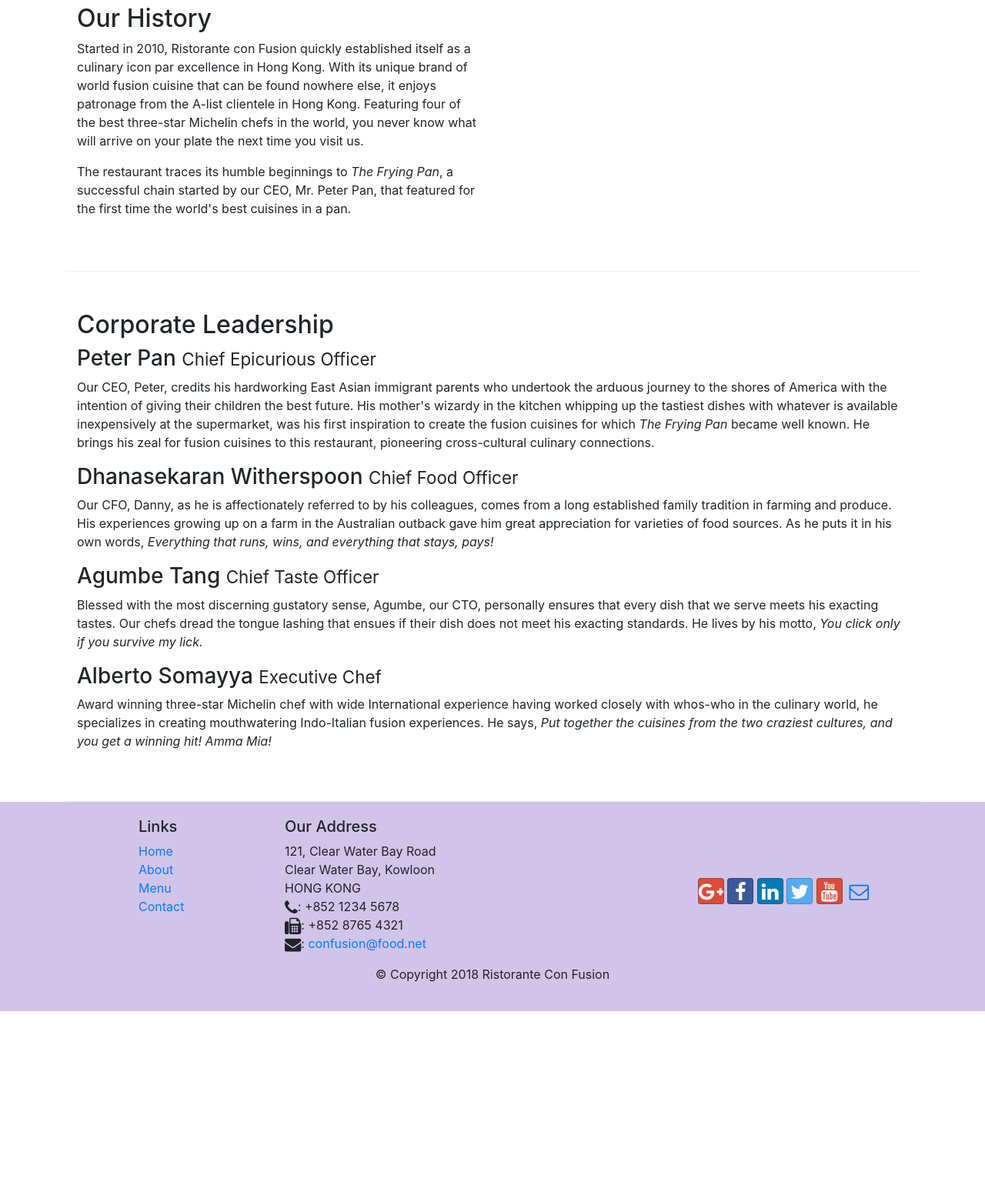
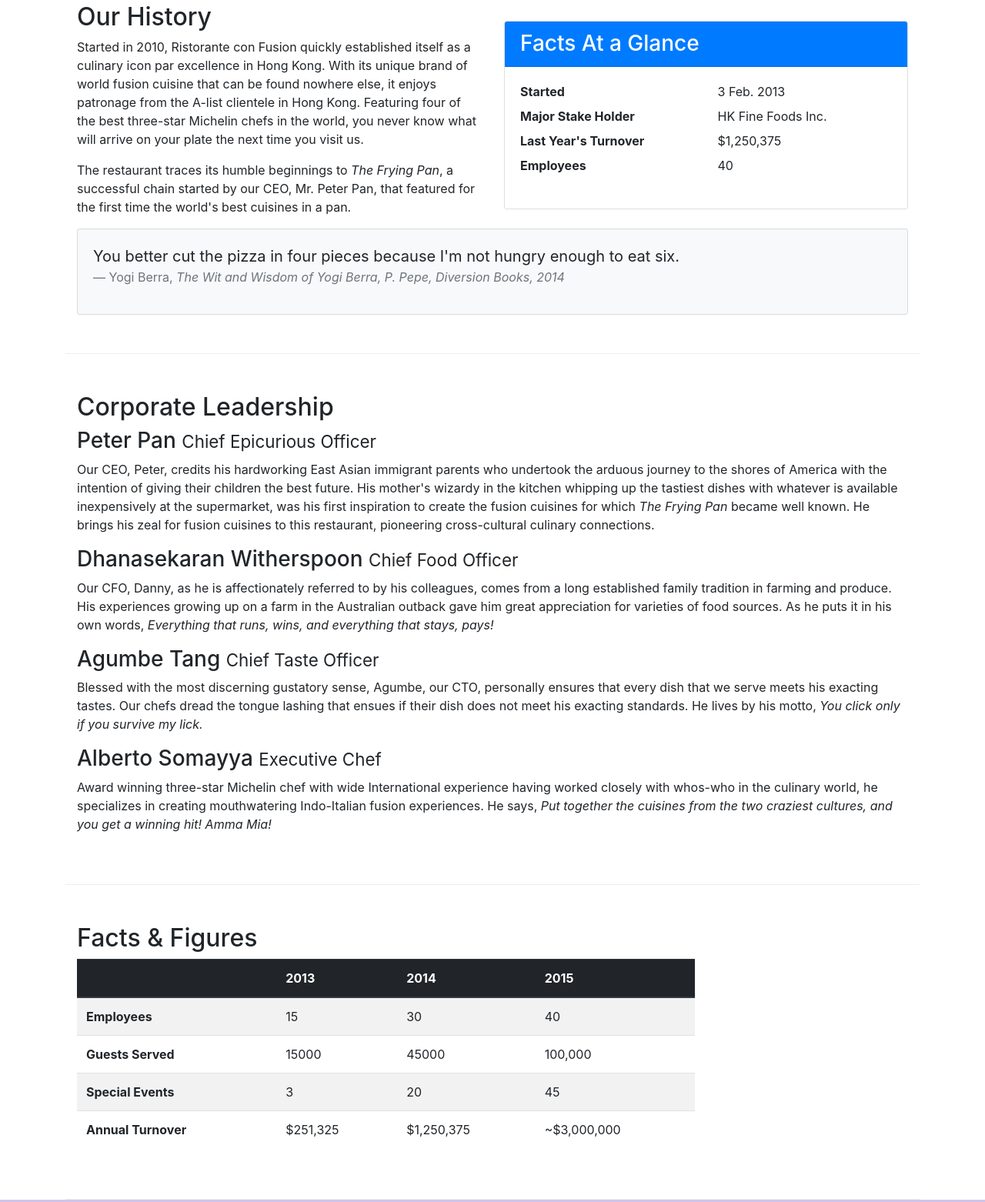
Before and after one commit to srnasib/conFusion, a website: page aboutus.html in a window 1280 px wide. Shown: the part 488-2050 px from the top of the page at 77% size. Before the commit the page ends 1802 px from the top, so only its background shows below. Drawn offline with nearby package versions, Linux system fonts and the light colour scheme.

Commit message:
Tables and Cards

```diff
--- a/aboutus.html
+++ b/aboutus.html
@@ -77,8 +77,42 @@
                 <p>Started in 2010, Ristorante con Fusion quickly established itself as a culinary icon par excellence in Hong Kong. With its unique brand of world fusion cuisine that can be found nowhere else, it enjoys patronage from the A-list clientele in Hong Kong.  Featuring four of the best three-star Michelin chefs in the world, you never know what will arrive on your plate the next time you visit us.</p>
                 <p>The restaurant traces its humble beginnings to <em>The Frying Pan</em>, a successful chain started by our CEO, Mr. Peter Pan, that featured for the first time the world's best cuisines in a pan.</p>
             </div>
-            <div>
-            </div>
+
+
+
+
+                <div class="col-12 col-sm-6">
+                    <div class="card">
+                        <h3 class="card-header bg-primary text-white">Facts At a Glance</h3>
+                        <div class="card-body">
+                            <dl class="row">
+                                <dt class="col-6">Started</dt>
+                                <dd class="col-6">3 Feb. 2013</dd>
+                                <dt class="col-6">Major Stake Holder</dt>
+                                <dd class="col-6">HK Fine Foods Inc.</dd>
+                                <dt class="col-6">Last Year's Turnover</dt>
+                                <dd class="col-6">$1,250,375</dd>
+                                <dt class="col-6">Employees</dt>
+                                <dd class="col-6">40</dd>
+                            </dl>
+                        </div>
+                    </div>
+                </div>
+
+
+                <div class="col-12">
+                    <div class="card card-body bg-light">
+                        <blockquote class="blockquote">
+                            <p class="mb-0">You better cut the pizza in four pieces because
+                                I'm not hungry enough to eat six.</p>
+                            <footer class="blockquote-footer">Yogi Berra,
+                                <cite title="Source Title">The Wit and Wisdom of Yogi Berra,
+                                P. Pepe, Diversion Books, 2014</cite>
+                            </footer>
+                        </blockquote>
+                    </div>
+                </div>
+
         </div>
 
 
@@ -95,6 +129,55 @@
                 <p class="d-none d-sm-block ">Award winning three-star Michelin chef with wide International experience having worked closely with whos-who in the culinary world, he specializes in creating mouthwatering Indo-Italian fusion experiences. He says, <em>Put together the cuisines from the two craziest cultures, and you get a winning hit! Amma Mia!</em></p>
             </div>
        </div>
+
+       <div class="row row-content">
+        <div class="col-12 col-sm-9">
+            <h2>Facts &amp; Figures</h2>
+            <div class="table-responsive">
+                <table class="table table-striped">
+                    <thead class="thead-dark">
+                        <tr>
+                            <th>&nbsp;</th>
+                            <th>2013</th>
+                            <th>2014</th>
+                            <th>2015</th>
+                        </tr>
+                    </thead>
+                    <tbody>
+                        <tr>
+                            <th>Employees</th>
+                            <td>15</td>
+                            <td>30</td>
+                            <td>40</td>
+                        </tr>
+                        <tr>
+                            <th>Guests Served</th>
+                            <td>15000</td>
+                            <td>45000</td>
+                            <td>100,000</td>
+                        </tr>
+                        <tr>
+                            <th>Special Events</th>
+                            <td>3</td>
+                            <td>20</td>
+                            <td>45</td>
+                        </tr>
+                        <tr>
+                            <th>Annual Turnover</th>
+                            <td>$251,325</td>
+                            <td>$1,250,375</td>
+                            <td>~$3,000,000</td>
+                        </tr>
+                    </tbody>
+                </table>
+            </div>
+        </div>
+
+
+         <div class="col-12 col-sm-3">
+        </div>
+   </div>
+
 
     </div>
 
--- a/css/styles.css
+++ b/css/styles.css
@@ -41,3 +41,7 @@ z-index: 0;
 .navbar-dark{
     background-color: #512DAB;
 }
+
+.btn-primary{
+    background-color: #512DAB;
+}
```
